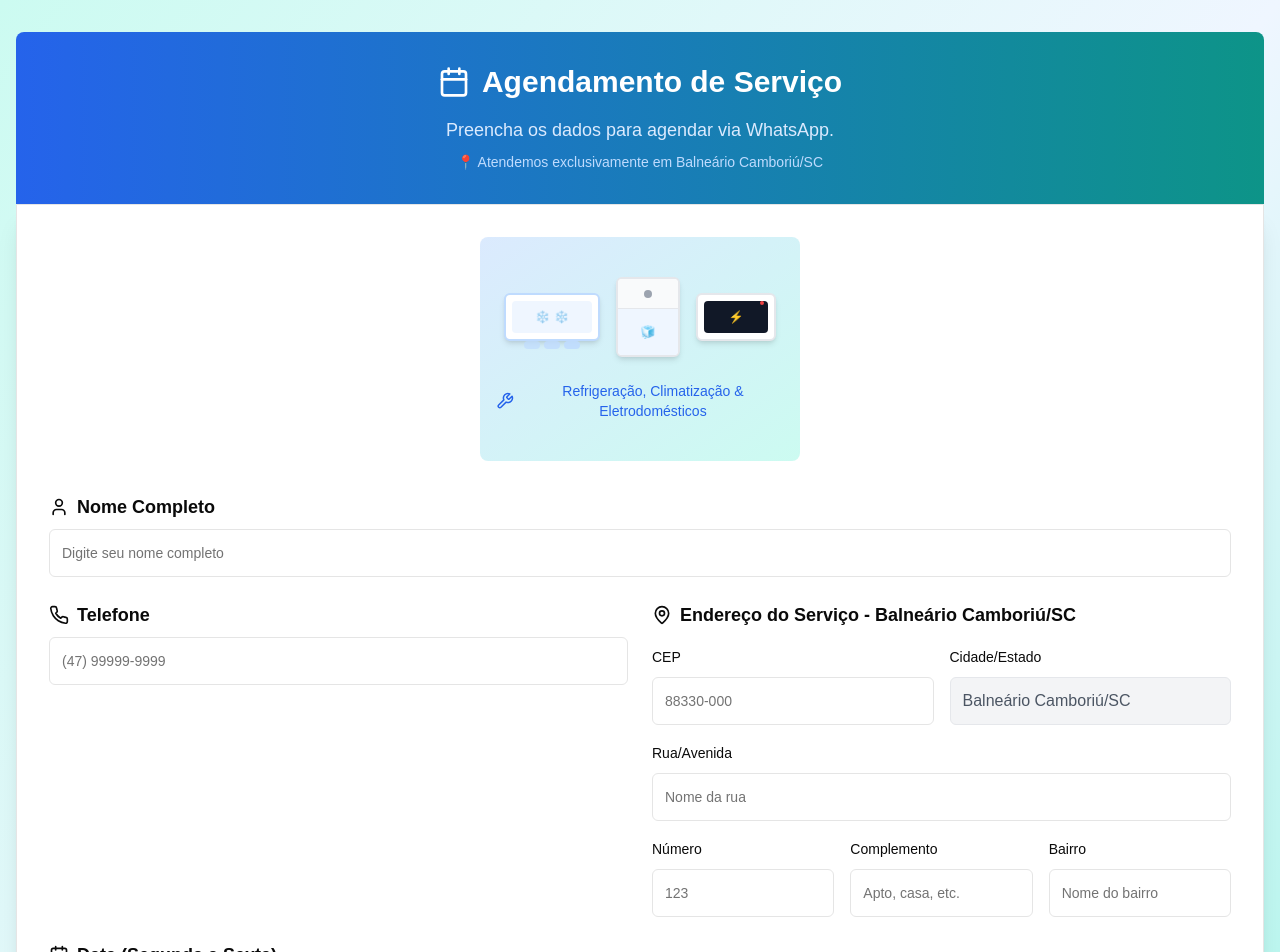
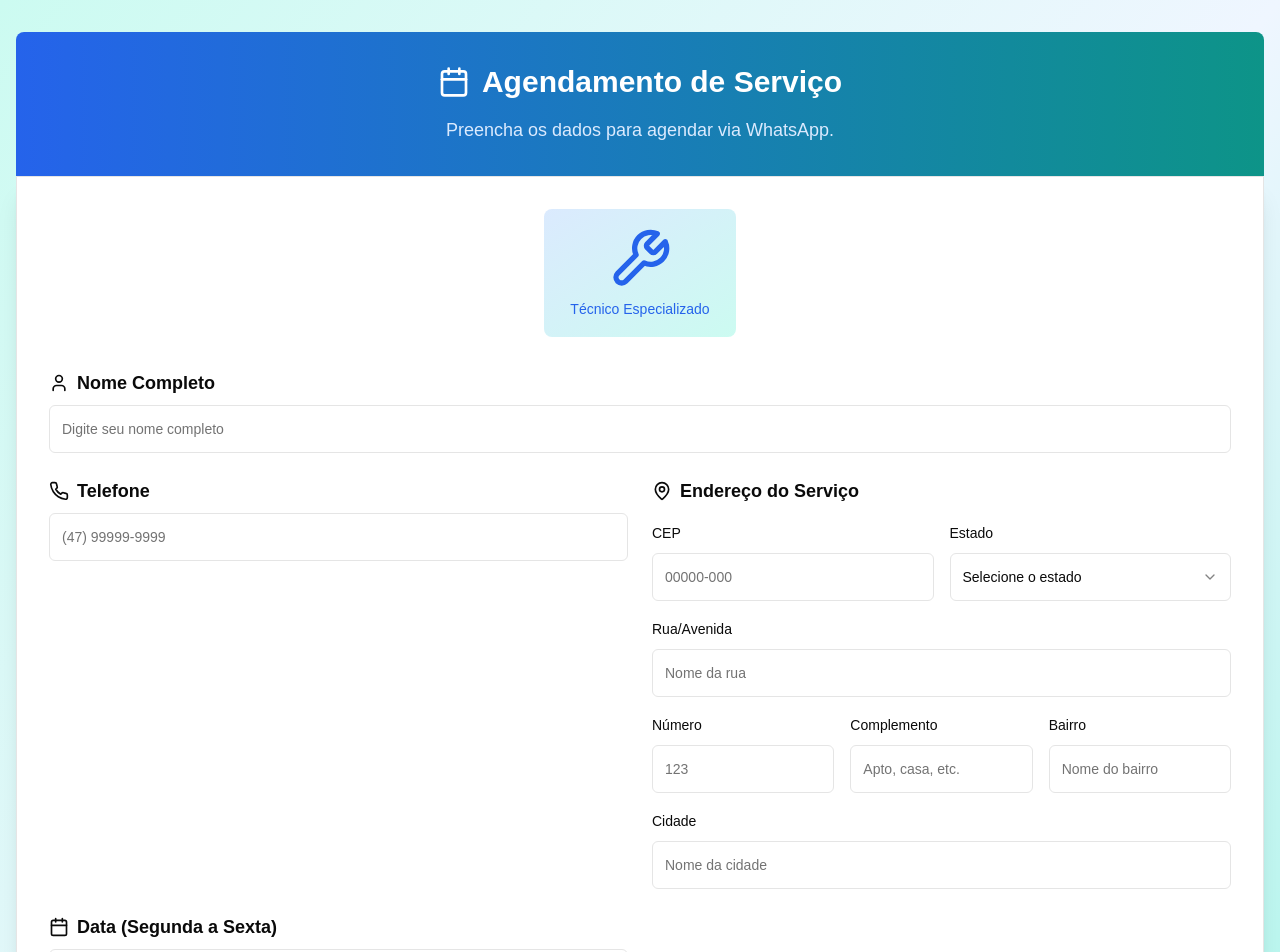
Before and after one commit to lucasraffo/booking-app, a Next.js app: page / in a window 1280 px wide. Shown: the top 952 px of the page. Built offline with nearby package versions, Linux system fonts and the light colour scheme.

Commit message:
booking-app.tsx

```diff
--- a/booking-app.tsx
+++ b/booking-app.tsx
@@ -33,8 +33,10 @@ const services = [
   "Instalação de Ar Condicionado",
   "Manutenção de Ar Condicionado",
   "Reparo de Ar Condicionado",
-  "Reparo de Geladeira",
-  "Reparo de Microondas",
+  "Limpeza de Ar Condicionado",
+  "Conserto Geladeira",
+  "Conserto Micro-Ondas",
+
 ]
 
 const timeSlots = ["08:00", "09:00", "10:00", "11:00", "13:00", "14:00", "15:00", "16:00", "17:00"]
@@ -49,8 +51,8 @@ export default function ServiceScheduling() {
       number: "",
       complement: "",
       neighborhood: "",
-      city: "Balneário Camboriú",
-      state: "SC",
+      city: "",
+      state: "",
     },
     date: "",
     time: "",
@@ -83,7 +85,7 @@ export default function ServiceScheduling() {
   const isWeekday = (dateString: string) => {
     const date = new Date(dateString)
     const day = date.getDay()
-    return day >= 1 && day <= 5 // Monday = 1, Friday = 5 (apenas dias úteis)
+    return day >= 1 && day <= 5 // Monday = 1, Friday = 5
   }
 
   const getMinDate = () => {
@@ -112,8 +114,6 @@ export default function ServiceScheduling() {
       address: {
         ...prev.address,
         [field]: value,
-        city: "Balneário Camboriú", // Fixar cidade
-        state: "SC", // Fixar estado
       },
     }))
   }
@@ -129,6 +129,8 @@ export default function ServiceScheduling() {
       formData.address.street &&
       formData.address.number &&
       formData.address.neighborhood &&
+      formData.address.city &&
+      formData.address.state &&
       isWeekday(formData.date)
     )
   }
@@ -182,15 +184,10 @@ export default function ServiceScheduling() {
 
     // Generate WhatsApp message
     const message =
-      `*🔧 AGENDAMENTO DE SERVIÇO - ${formData.name.toUpperCase()}*\n\n` +
-      `📅 *Data:* ${new Date(formData.date + "T00:00:00").toLocaleDateString("pt-BR", {
-        weekday: "long",
-        year: "numeric",
-        month: "long",
-        day: "numeric",
-      })}\n` +
+      `Agendamento de Serviço\n\n` +
+      `📅 *Data:* ${new Date(formData.date).toLocaleDateString("pt-BR")}\n` +
       `🕐 *Horário:* ${formData.time}\n` +
-      `👤 *Cliente:* ${formData.name}\n` +
+      `👤 *Nome:* ${formData.name}\n` +
       `📞 *Telefone:* ${formData.phone}\n` +
       `📍 *Endereço:*\n` +
       `${formData.address.street}, ${formData.address.number}${formData.address.complement ? `, ${formData.address.complement}` : ""}\n` +
@@ -213,8 +210,8 @@ export default function ServiceScheduling() {
         number: "",
         complement: "",
         neighborhood: "",
-        city: "Balneário Camboriú",
-        state: "SC",
+        city: "",
+        state: "",
       },
       date: "",
       time: "",
@@ -238,7 +235,6 @@ export default function ServiceScheduling() {
             <h1 className="text-3xl font-bold">Agendamento de Serviço</h1>
           </div>
           <p className="text-center text-blue-100 text-lg">Preencha os dados para agendar via WhatsApp.</p>
-          <p className="text-center text-blue-200 text-sm mt-2">📍 Atendemos exclusivamente em Balneário Camboriú/SC</p>
         </div>
 
         <Card className="rounded-t-none shadow-xl">
@@ -246,58 +242,10 @@ export default function ServiceScheduling() {
             {/* Illustration */}
             <div className="flex justify-center mb-8">
               <div className="relative">
-                <div className="w-80 h-56 bg-gradient-to-br from-blue-100 to-teal-100 rounded-lg flex items-center justify-center p-4">
-                  <div className="flex flex-col items-center">
-                    <div className="flex items-center justify-center space-x-4 mb-4">
-                      {/* Ar Condicionado */}
-                      <div className="relative">
-                        <div className="w-24 h-12 bg-white rounded-md shadow-md flex items-center justify-center border-2 border-blue-200">
-                          <div className="w-20 h-8 bg-blue-50 rounded flex items-center justify-center">
-                            <div className="flex space-x-1">
-                              <div className="text-blue-500 text-xs">❄️</div>
-                              <div className="text-blue-500 text-xs">❄️</div>
-                            </div>
-                          </div>
-                        </div>
-                        {/* Ondas de ar frio */}
-                        <div className="absolute -bottom-2 left-0 right-0 flex justify-center">
-                          <div className="flex space-x-1">
-                            <div className="w-4 h-2 bg-blue-200 rounded-full opacity-70"></div>
-                            <div className="w-4 h-2 bg-blue-200 rounded-full opacity-80"></div>
-                            <div className="w-4 h-2 bg-blue-200 rounded-full opacity-90"></div>
-                          </div>
-                        </div>
-                      </div>
-
-                      {/* Geladeira */}
-                      <div className="relative">
-                        <div className="w-16 h-20 bg-white rounded-md shadow-md border-2 border-gray-200 flex flex-col">
-                          <div className="w-full h-8 bg-gray-50 rounded-t border-b border-gray-200 flex items-center justify-center">
-                            <div className="w-2 h-2 bg-gray-400 rounded-full"></div>
-                          </div>
-                          <div className="w-full h-12 bg-blue-50 rounded-b flex items-center justify-center">
-                            <div className="text-blue-500 text-xs">🧊</div>
-                          </div>
-                        </div>
-                      </div>
-
-                      {/* Microondas */}
-                      <div className="relative">
-                        <div className="w-20 h-12 bg-white rounded-md shadow-md border-2 border-gray-200 flex items-center justify-center">
-                          <div className="w-16 h-8 bg-gray-900 rounded flex items-center justify-center relative">
-                            <div className="text-green-400 text-xs">⚡</div>
-                            <div className="absolute top-0 right-1 w-1 h-1 bg-red-500 rounded-full"></div>
-                          </div>
-                        </div>
-                      </div>
-                    </div>
-
-                    <div className="flex items-center mt-2">
-                      <Wrench className="h-5 w-5 text-blue-600 mr-2" />
-                      <p className="text-sm text-blue-600 font-medium text-center">
-                        Refrigeração, Climatização & Eletrodomésticos
-                      </p>
-                    </div>
+                <div className="w-48 h-32 bg-gradient-to-br from-blue-100 to-teal-100 rounded-lg flex items-center justify-center">
+                  <div className="text-center">
+                    <Wrench className="h-16 w-16 text-blue-600 mx-auto mb-2" />
+                    <p className="text-sm text-blue-600 font-medium">Técnico Especializado</p>
                   </div>
                 </div>
               </div>
@@ -339,7 +287,7 @@ export default function ServiceScheduling() {
                 <div className="space-y-4">
                   <Label className="text-lg font-semibold flex items-center gap-2">
                     <MapPin className="h-5 w-5" />
-                    Endereço do Serviço - Balneário Camboriú/SC
+                    Endereço do Serviço
                   </Label>
 
                   <div className="grid grid-cols-1 md:grid-cols-2 gap-4">
@@ -347,7 +295,7 @@ export default function ServiceScheduling() {
                       <Label htmlFor="cep">CEP</Label>
                       <Input
                         id="cep"
-                        placeholder="88330-000"
+                        placeholder="00000-000"
                         value={formData.address.cep}
                         onChange={(e) => handleAddressChange("cep", e.target.value)}
                         className="h-12"
@@ -355,10 +303,22 @@ export default function ServiceScheduling() {
                     </div>
 
                     <div className="space-y-2">
-                      <Label>Cidade/Estado</Label>
-                      <div className="h-12 px-3 py-2 bg-gray-100 border border-gray-200 rounded-md flex items-center text-gray-600">
-                        Balneário Camboriú/SC
-                      </div>
+                      <Label htmlFor="state">Estado</Label>
+                      <Select
+                        value={formData.address.state}
+                        onValueChange={(value) => handleAddressChange("state", value)}
+                      >
+                        <SelectTrigger className="h-12">
+                          <SelectValue placeholder="Selecione o estado" />
+                        </SelectTrigger>
+                        <SelectContent>
+                          <SelectItem value="SC">Santa Catarina</SelectItem>
+                          <SelectItem value="PR">Paraná</SelectItem>
+                          <SelectItem value="RS">Rio Grande do Sul</SelectItem>
+                          <SelectItem value="SP">São Paulo</SelectItem>
+                          <SelectItem value="RJ">Rio de Janeiro</SelectItem>
+                        </SelectContent>
+                      </Select>
                     </div>
                   </div>
 
@@ -406,6 +366,17 @@ export default function ServiceScheduling() {
                         className="h-12"
                       />
                     </div>
+                  </div>
+
+                  <div className="space-y-2">
+                    <Label htmlFor="city">Cidade</Label>
+                    <Input
+                      id="city"
+                      placeholder="Nome da cidade"
+                      value={formData.address.city}
+                      onChange={(e) => handleAddressChange("city", e.target.value)}
+                      className="h-12"
+                    />
                   </div>
                 </div>
 
@@ -529,12 +500,7 @@ export default function ServiceScheduling() {
                   <div key={apt.id} className="flex justify-between items-center p-3 bg-gray-50 rounded">
                     <span className="font-medium">{apt.name}</span>
                     <span className="text-sm text-gray-600">
-                      {new Date(apt.date + "T00:00:00").toLocaleDateString("pt-BR", {
-                        day: "2-digit",
-                        month: "2-digit",
-                        year: "numeric",
-                      })}{" "}
-                      às {apt.time}
+                      {new Date(apt.date).toLocaleDateString("pt-BR")} às {apt.time}
                     </span>
                   </div>
                 ))}
```
